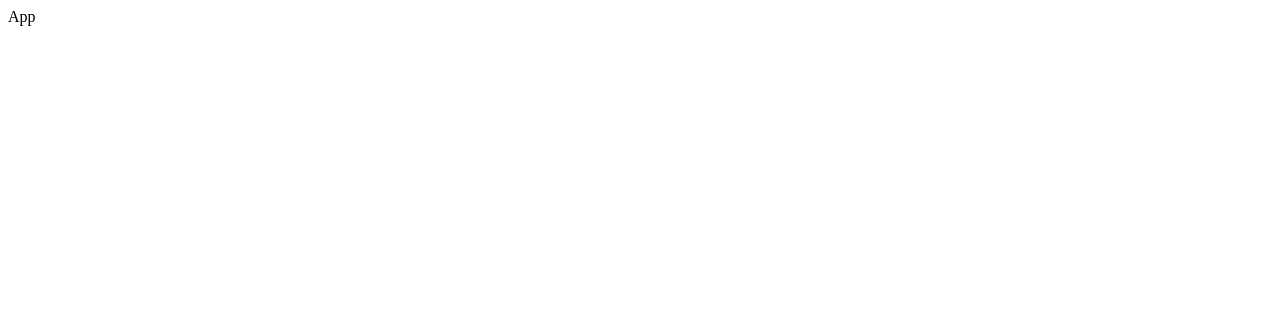
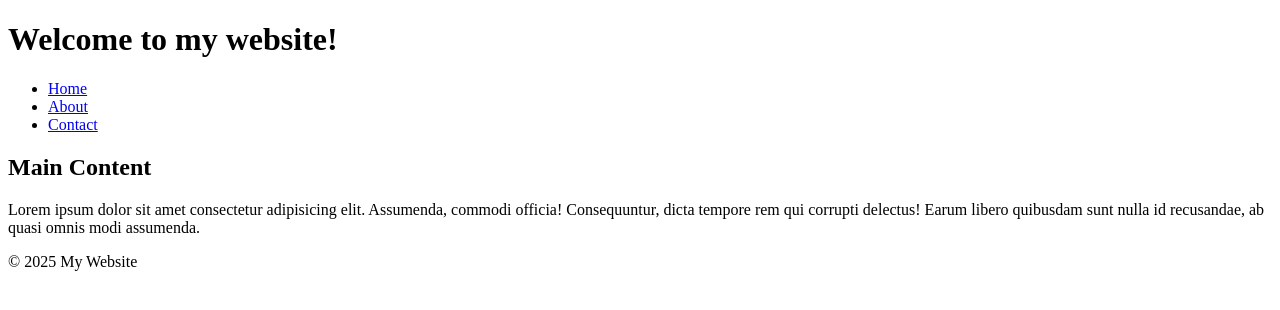
Before and after one commit to Jatin-sharma01/Monster-Class, a React (Vite) app in the folder react-demos/: page / in a window 1280 px wide. Shown: the top 310 px of the page. Built offline with nearby package versions, Linux system fonts and the light colour scheme.

Commit message:
React course 1 hour done

```diff
--- a/react-demos/src/App.jsx
+++ b/react-demos/src/App.jsx
@@ -1,8 +1,15 @@
 import React from 'react'
+import Header from './components/Header'
+import MainContent from './components/MainContent'
+import Footer from './components/Footer'
 
 function App() {
   return (
-    <div>App</div>
+    <>
+    <Header />
+    <MainContent />
+    <Footer />
+    </>
   )
 }
 
--- /dev/null
+++ b/react-demos/src/components/Footer.jsx
@@ -0,0 +1,10 @@
+import React from 'react'
+
+function Footer() {
+    const year = new Date().getFullYear();
+  return (
+    <p>&copy; {year} My Website </p>
+  )
+}
+
+export default Footer
--- /dev/null
+++ b/react-demos/src/components/Header.jsx
@@ -0,0 +1,18 @@
+import React from 'react'
+
+function Header() {
+  return (
+    <header>
+        <h1>Welcome to my website!</h1>
+        <nav>
+            <ul>
+                <li><a href="#">Home</a></li>
+                <li><a href="#">About</a></li>
+                <li><a href="#">Contact</a></li>
+            </ul>
+        </nav>
+    </header>
+  )
+}
+
+export default Header
--- /dev/null
+++ b/react-demos/src/components/MainContent.jsx
@@ -0,0 +1,12 @@
+import React from 'react'
+
+function MainContent() {
+  return (
+    <main>
+        <h2>Main Content</h2>
+        <p>Lorem ipsum dolor sit amet consectetur adipisicing elit. Assumenda, commodi officia! Consequuntur, dicta tempore rem qui corrupti delectus! Earum libero quibusdam sunt nulla id recusandae, ab quasi omnis modi assumenda.</p>
+    </main>
+  )
+}
+
+export default MainContent
```
